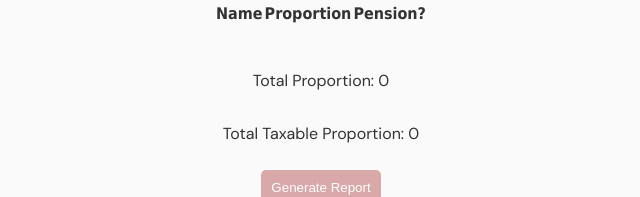
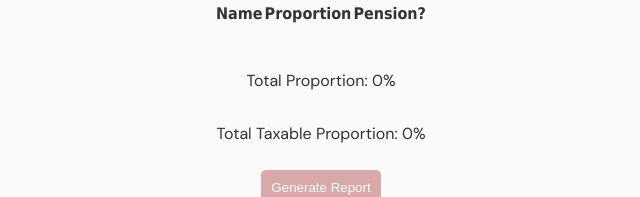
Before and after one commit to Ahabara/bgl-coding-challenge, a React (Create React App) app: page / in a window 1280 px wide. Shown: the part 923-1120 px from the top of the page, without its empty margins (319-959 px from the left). Built offline with nearby package versions, Linux system fonts and the light colour scheme; the HTML template or start-up script is replaced by a standard one.

Commit message:
Fixed fund results formatting

```diff
--- a/src/Components/MemberForm.js
+++ b/src/Components/MemberForm.js
@@ -212,8 +212,8 @@ const MemberForm = ({ name, profit, incomeTaxPayable, disabled }) => {
         )}
       />
       <div className="generate-info">
-        <p>Total Proportion: {totalProportion}</p>
-        <p>Total Taxable Proportion: {totalTaxableProportion}</p>
+        <p>Total Proportion: {totalProportion}%</p>
+        <p>Total Taxable Proportion: {totalTaxableProportion}%</p>
         <button
           type="button"
           disabled={!(totalProportion === 100)}
```
